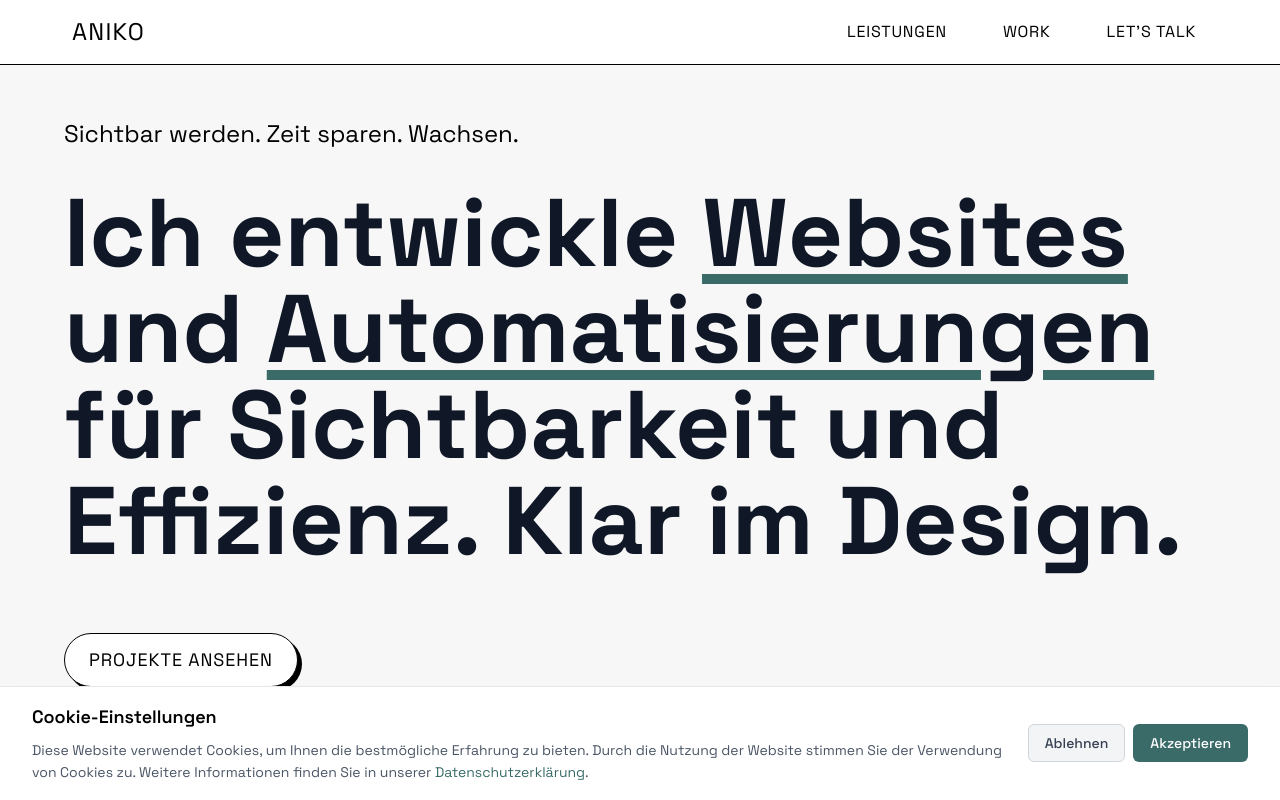
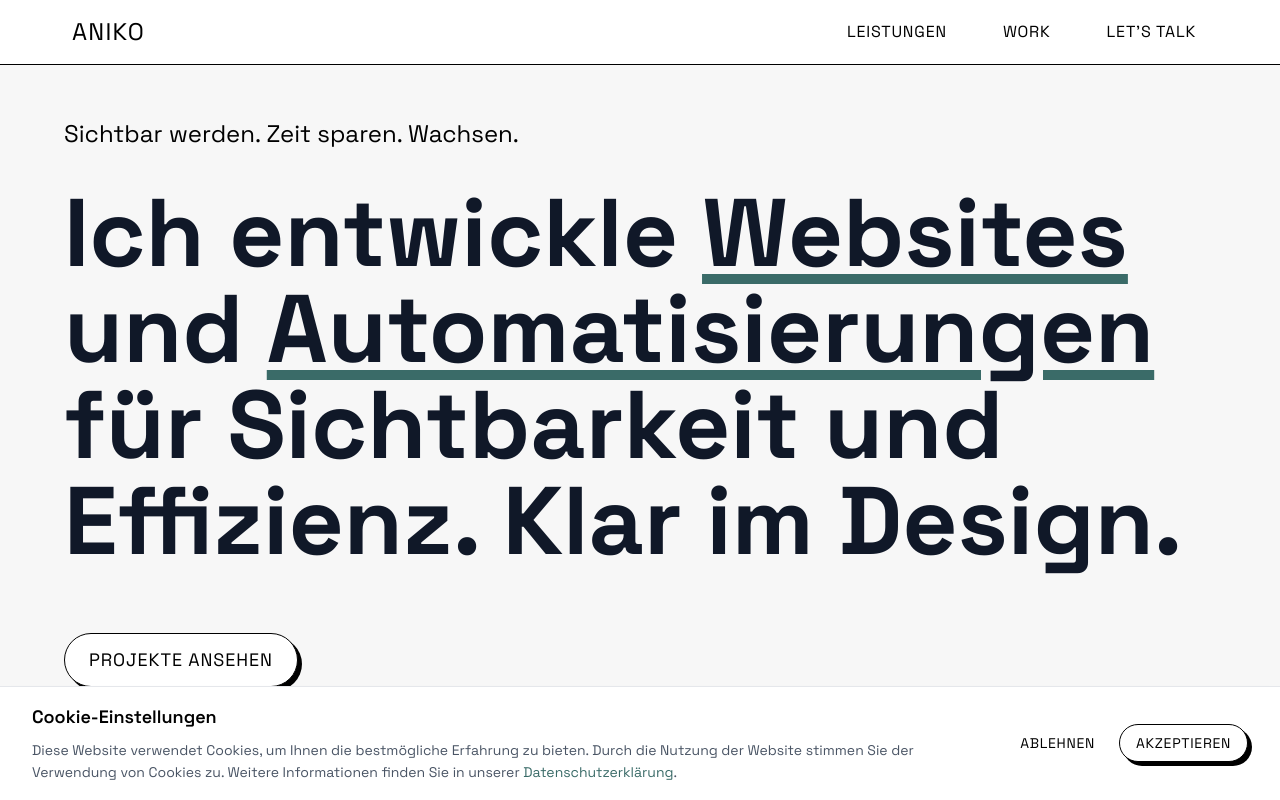
Before and after one commit to TheRealAniko/portfolio, a React (Vite) app: page /#home in a window 1280 px wide. Shown: the top 800 px of the page. Built offline with nearby package versions, Linux system fonts and the light colour scheme.

Commit message:
Improve Footer layout and Cookie Banner styling

```diff
--- a/src/components/layout/Footer.tsx
+++ b/src/components/layout/Footer.tsx
@@ -21,7 +21,8 @@ const Footer: React.FC<FooterProps> = ({ onPageChange }) => {
         <div className="flex flex-col sm:flex-row justify-between items-center gap-4">
           {/* Copyright und Legal Links */}
           <div className="text-left">
-            <p className="text-sm opacity-75 mb-2">
+            <div className="flex flex-col sm:flex-row sm:items-center gap-2 sm:gap-4">
+              <p className="text-sm opacity-75">
                 © {currentYear} Aniko Juhasz. Alle Rechte vorbehalten.
               </p>
               <div className="flex flex-wrap gap-4 text-sm">
@@ -34,6 +35,7 @@ const Footer: React.FC<FooterProps> = ({ onPageChange }) => {
                     {item.label}
                   </button>
                 ))}
+              </div>
             </div>
           </div>
 
--- a/src/components/ui/Button.tsx
+++ b/src/components/ui/Button.tsx
@@ -23,7 +23,7 @@ const Button: React.FC<ButtonProps> = ({
 
   const variantClasses = {
     primary: 'bg-white border border-black text-black shadow-[4px_4px_0px_black] hover:translate-y-0.5 hover:shadow-[2px_2px_0px_black] active:translate-y-1 active:shadow-none',
-    secondary: 'bg-gray-600 hover:bg-gray-700 text-white focus:ring-gray-500',
+    secondary: 'border-none hover:bg-black hover:text-white hover:border-black ',
     outline: 'border-2 border-blue-600 text-blue-600 hover:bg-blue-600 hover:text-white focus:ring-blue-500'
   };
 
--- a/src/components/ui/CookieBanner.tsx
+++ b/src/components/ui/CookieBanner.tsx
@@ -1,4 +1,5 @@
 import React, { useState, useEffect } from 'react';
+import Button from './Button';
 
 interface CookieBannerProps {
   onAccept?: () => void;
@@ -57,18 +58,20 @@ const CookieBanner: React.FC<CookieBannerProps> = ({ onAccept, onDecline }) => {
             </p>
           </div>
           <div className="flex flex-col sm:flex-row gap-3 sm:gap-2">
-            <button
+            <Button
+              variant="secondary"
+              size="sm"
               onClick={handleDecline}
-              className="px-4 py-2 text-sm font-medium text-gray-700 bg-gray-100 border border-gray-300 rounded-md hover:bg-gray-200 transition-colors duration-200"
             >
               Ablehnen
-            </button>
-            <button
+            </Button>
+            <Button
+              variant="primary"
+              size="sm"
               onClick={handleAccept}
-              className="px-4 py-2 text-sm font-medium text-white bg-[var(--color-primary)] border border-transparent rounded-md hover:bg-opacity-90 transition-colors duration-200"
             >
               Akzeptieren
-            </button>
+            </Button>
           </div>
         </div>
       </div>
```
Lines whose indentation alone changed are shown as unchanged.
